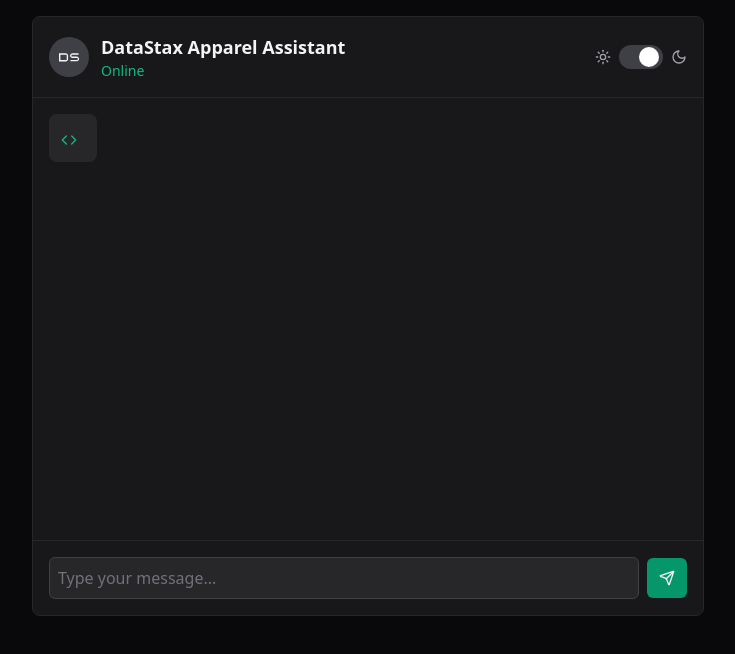
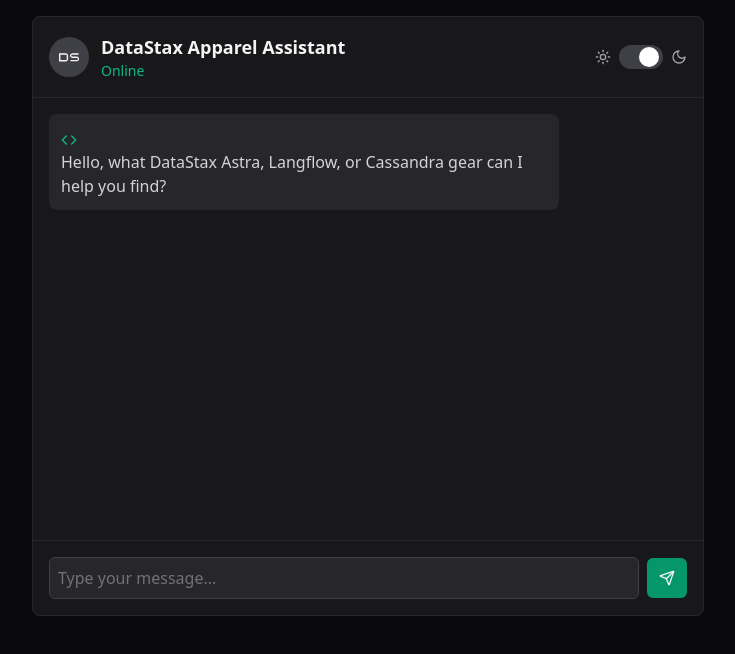
Before and after one commit to aar0np/shoppingassistant-react, a React (Create React App) app: page / in a window 1280 px wide. Shown: the top 654 px of the page, without its empty margins (272-1007 px from the left). Built offline with nearby package versions, Linux system fonts and the light colour scheme.

Commit message:
formatting changes

```diff
--- a/src/App.js
+++ b/src/App.js
@@ -19,6 +19,7 @@
     </div>
   );
 };
+
   // Message component
   const Message = ({
     message = {
@@ -117,7 +118,7 @@
                   />
                 </div>
                 <div className="flex-grow">
-                  <h4 className={`text-lg font-semibold mb-2 ${
+                  <h4 className={`text-lg mb-2 ${
                     isDarkMode ? 'text-zinc-100' : 'text-zinc-800'
                   }`}>
                     {product.productName}
@@ -142,7 +143,9 @@
             <Code className="inline-block mr-2 h-4 w-4 text-emerald-500" />
           )}
           <div className={isAssistant ? proseStyles : ''}>
-            {message.content.split('\n\n').map((paragraph, index) => (
+            {message.content.includes('.png') || message.content.includes('.jpg') ? (
+              // Handle product listings
+              message.content.split('\n\n').map((paragraph, index) => (
                 <div key={index}>
                   {paragraph.trim().startsWith('Here are') ? (
                     <p className={isDarkMode ? 'text-zinc-300' : 'text-zinc-700'}>
@@ -152,7 +155,13 @@
                     formatProduct(paragraph)
                   )}
                 </div>
-            ))}
+              ))
+            ) : (
+              // Handle regular messages
+              <p className={isDarkMode ? 'text-zinc-300' : 'text-zinc-700'}>
+                {message.content}
+              </p>
+            )}
           </div>
         </div>
       </div>
```
Lines whose indentation alone changed are shown as unchanged.
